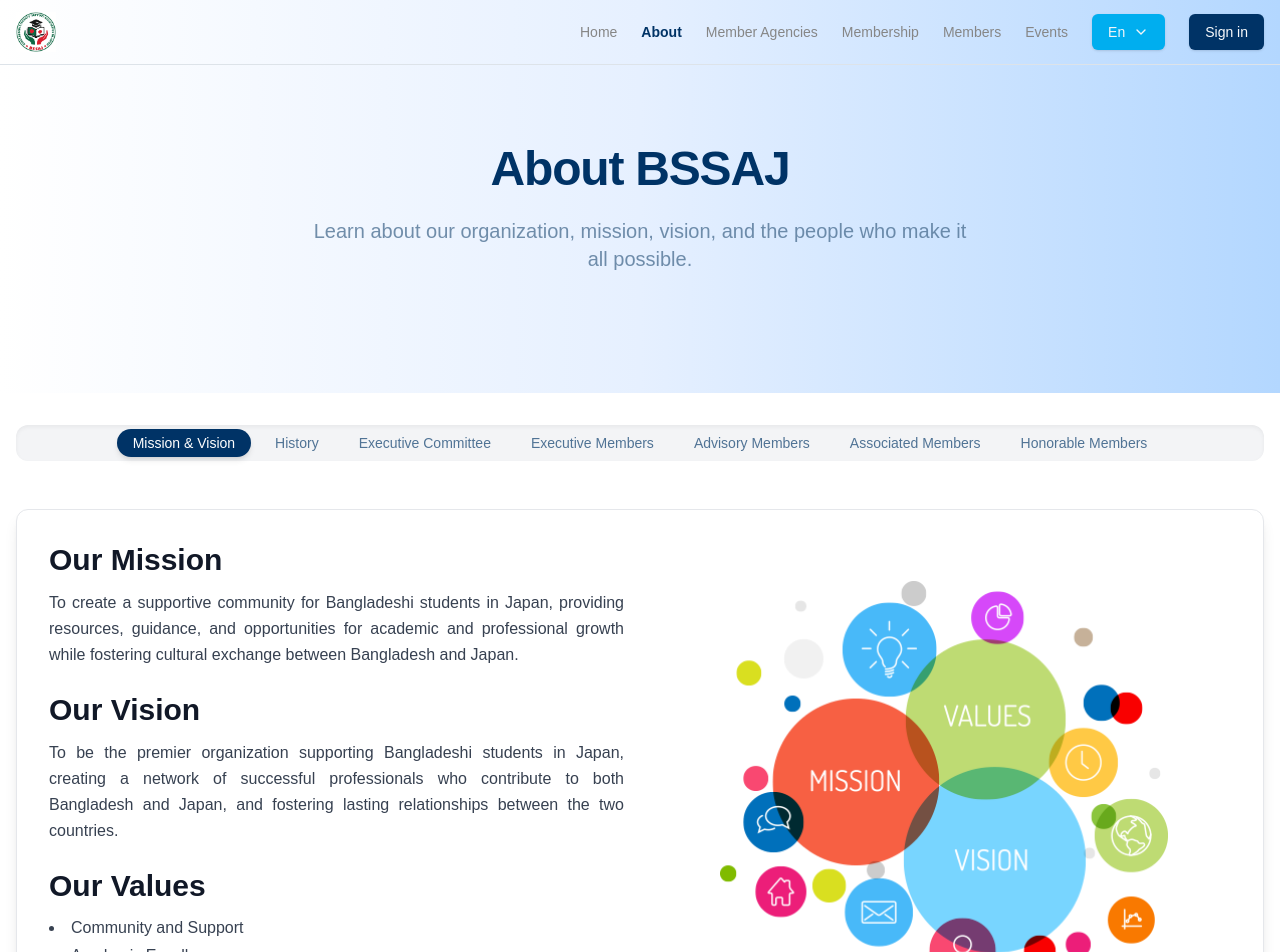
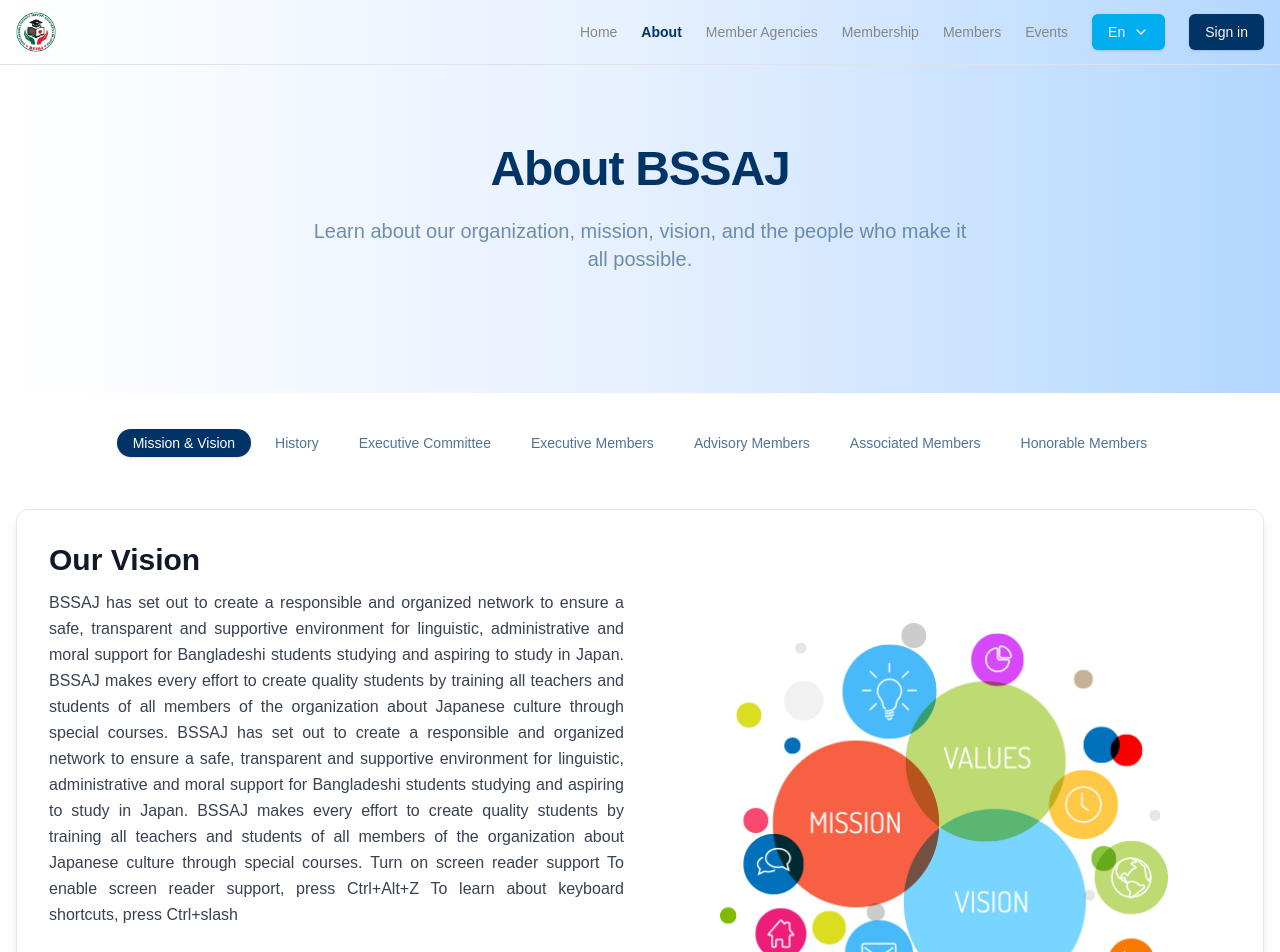
Before and after one commit to sakib-xrz/bssaj-frontend, a Next.js app: page /about in a window 1280 px wide. Shown: the top 952 px of the page. Built offline with nearby package versions, Linux system fonts and the light colour scheme.

Commit message:
about us and hero section change

```diff
--- a/app/(public)/_components/hero.tsx
+++ b/app/(public)/_components/hero.tsx
@@ -19,13 +19,12 @@ export default function HeroCarousel() {
       id: 1,
       heading: (
         <>
-          Bangladesh Students&#39;
+          Bangladeshi Students&#39;
           <br className="hidden sm:block" />
           Support in Association Japan
         </>
       ),
-      paragraph:
-        `The Bangladeshi Students’ Support Association in Japan (BSSAJ) is a non-profit, non-political, and student-focused organization established to assist Bangladeshi students studying and aspiring to study in Japan.
+      paragraph: `The Bangladeshi Students’ Support Association in Japan (BSSAJ) is a non-profit, non-political, and student-focused organization established to assist Bangladeshi students studying and aspiring to study in Japan.
 Founded in 2025, BSSAJ is committed to providing educational, administrative, and cultural support to ensure a safer and more enriching academic journey for students.`,
       imageSrc: hero,
       imageAlt: "Students in Japan 1",
@@ -39,8 +38,7 @@ Founded in 2025, BSSAJ is committed to providing educational, administrative, an
           Your Journey in Japan
         </>
       ),
-      paragraph:
-        `The Bangladeshi Students’ Support Association in Japan (BSSAJ) is a non-profit, non-political, and student-focused organization established to assist Bangladeshi students studying and aspiring to study in Japan.
+      paragraph: `The Bangladeshi Students’ Support Association in Japan (BSSAJ) is a non-profit, non-political, and student-focused organization established to assist Bangladeshi students studying and aspiring to study in Japan.
 Founded in 2025, BSSAJ is committed to providing educational, administrative, and cultural support to ensure a safer and more enriching academic journey for students.`,
       imageSrc: hero,
       imageAlt: "Students in Japan 2",
@@ -54,8 +52,7 @@ Founded in 2025, BSSAJ is committed to providing educational, administrative, an
           Succeed In Japan
         </>
       ),
-      paragraph:
-        `The Bangladeshi Students’ Support Association in Japan (BSSAJ) is a non-profit, non-political, and student-focused organization established to assist Bangladeshi students studying and aspiring to study in Japan.
+      paragraph: `The Bangladeshi Students’ Support Association in Japan (BSSAJ) is a non-profit, non-political, and student-focused organization established to assist Bangladeshi students studying and aspiring to study in Japan.
 Founded in 2025, BSSAJ is committed to providing educational, administrative, and cultural support to ensure a safer and more enriching academic journey for students.`,
       imageSrc: hero,
       imageAlt: "Students in Japan 3",
--- a/app/(public)/about/about.tsx
+++ b/app/(public)/about/about.tsx
@@ -44,7 +44,7 @@ const AboutBSSAJ: React.FC = () => {
       <Container className="py-12 md:py-16 lg:mb-28 ">
         <Tabs value={activeTab} onValueChange={setActiveTab} className="w-full">
           <div className="hidden sm:block overflow-x-auto pb-4">
-            <TabsList className="flex flex-wrap gap-2 bg-gray-100 rounded-xl shadow-inner">
+            <TabsList className="flex flex-wrap gap-2 shadow-none bg-transparent">
               {tabItems.map((item) => (
                 <TabsTrigger
                   key={item.value}
@@ -52,7 +52,7 @@ const AboutBSSAJ: React.FC = () => {
                   className={cn(
                     "px-4 text-sm font-medium rounded-full transition-colors duration-200",
                     "data-[state=active]:bg-primary data-[state=active]:text-white",
-                    "data-[state=active]:shadow-md hover:bg-blue-100 whitespace-nowrap"
+                    "hover:bg-blue-100 whitespace-nowrap"
                   )}
                 >
                   {item.label}
@@ -83,25 +83,26 @@ const AboutBSSAJ: React.FC = () => {
                 <div className="space-y-6">
                   <div>
                     <h2 className="text-3xl font-bold text-gray-900 mb-3">
-                      Our Mission
-                    </h2>
-                    <p className="text-gray-700 leading-relaxed text-justify">
-                      To create a supportive community for Bangladeshi students
-                      in Japan, providing resources, guidance, and opportunities
-                      for academic and professional growth while fostering
-                      cultural exchange between Bangladesh and Japan.
-                    </p>
-                  </div>
-                  <div>
-                    <h2 className="text-3xl font-bold text-gray-900 mb-3">
                       Our Vision
                     </h2>
                     <p className="text-gray-700 leading-relaxed text-justify">
-                      To be the premier organization supporting Bangladeshi
-                      students in Japan, creating a network of successful
-                      professionals who contribute to both Bangladesh and Japan,
-                      and fostering lasting relationships between the two
-                      countries.
+                      BSSAJ has set out to create a responsible and organized
+                      network to ensure a safe, transparent and supportive
+                      environment for linguistic, administrative and moral
+                      support for Bangladeshi students studying and aspiring to
+                      study in Japan. BSSAJ makes every effort to create quality
+                      students by training all teachers and students of all
+                      members of the organization about Japanese culture through
+                      special courses. BSSAJ has set out to create a responsible
+                      and organized network to ensure a safe, transparent and
+                      supportive environment for linguistic, administrative and
+                      moral support for Bangladeshi students studying and
+                      aspiring to study in Japan. BSSAJ makes every effort to
+                      create quality students by training all teachers and
+                      students of all members of the organization about Japanese
+                      culture through special courses. Turn on screen reader
+                      support To enable screen reader support, press Ctrl+Alt+Z
+                      To learn about keyboard shortcuts, press Ctrl+slash
                     </p>
                   </div>
                   <div>
```
